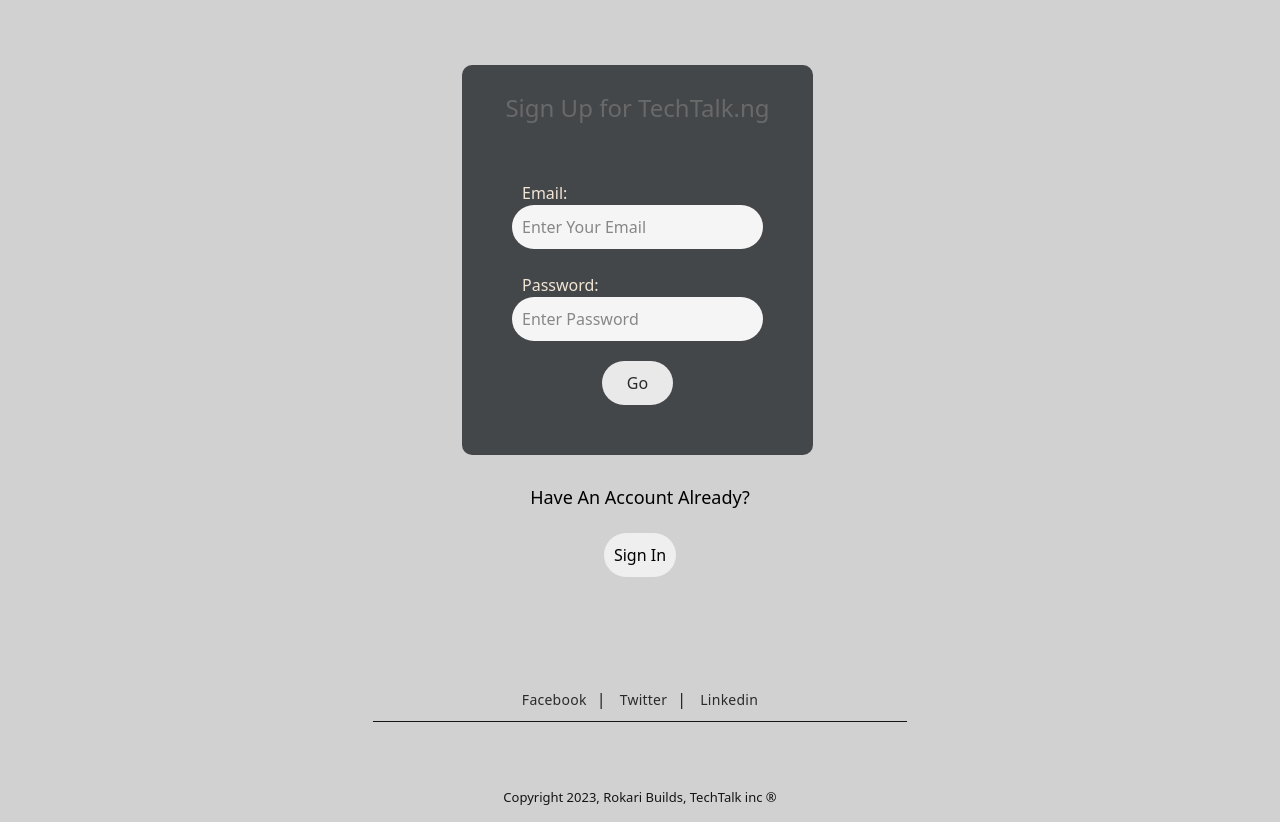
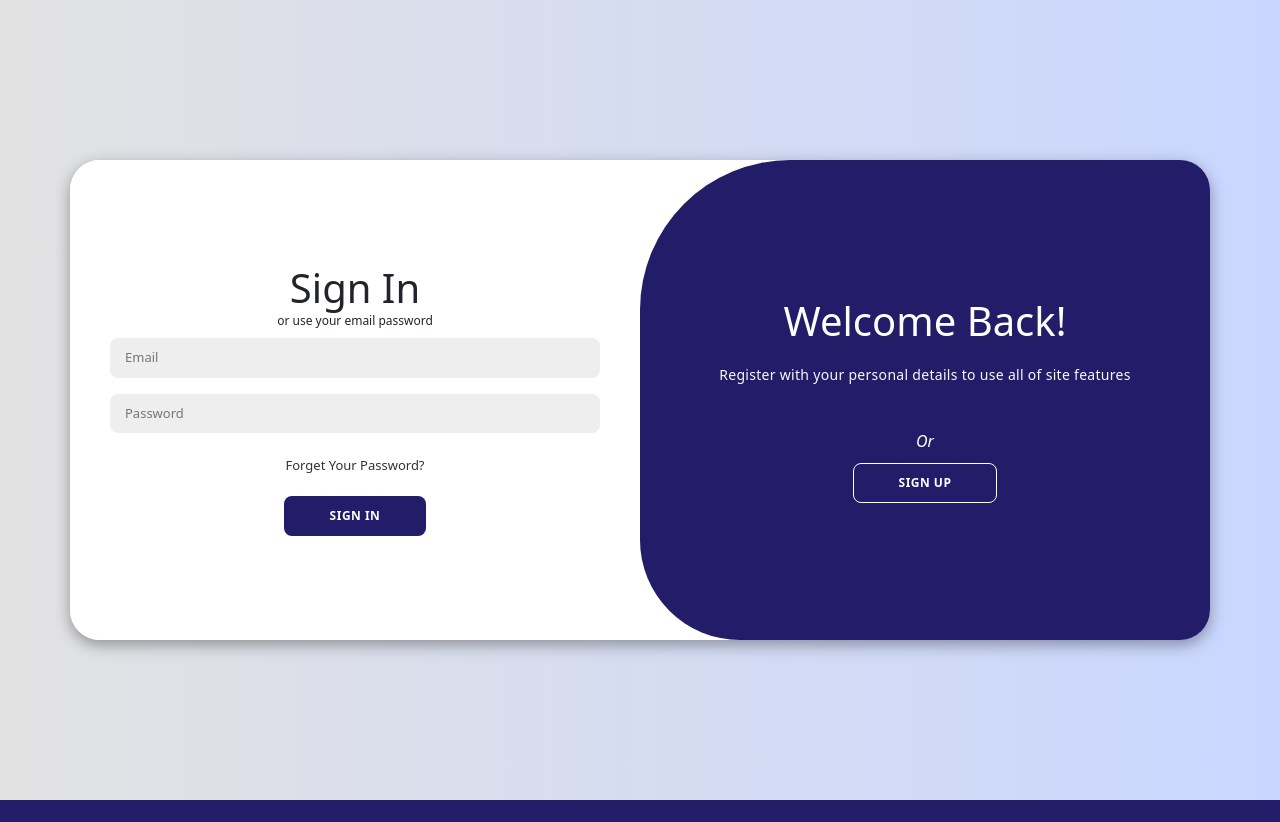
Before and after one commit to Rokari-19/BlogPost-website, a Flask app: page / in a window 1280 px wide. After the commit the page ends 800 px from the top, so only its background shows below. Run offline with Flask 3, Linux system fonts and the light colour scheme; some libraries are stand-ins or nearby versions.

Commit message:
aesthetic changes

```diff
--- a/app.py
+++ b/app.py
@@ -1,5 +1,6 @@
 from flask import Flask, render_template, url_for, request, jsonify
-
+from flask_login import LoginManager
+from flask_sqlalchemy import SQLAlchemy
 app = Flask(__name__)
 
 
@@ -101,15 +102,15 @@
 
 @app.route('/')
 def home():
-    return render_template('signup.html')
+    return render_template('signin.html')
 
 @app.route('/write')
 def welcome():
     return render_template('write.html', data=POSTS)
 
-@app.route('/signin')
-def signin():
-    return render_template('signin.html')
+# @app.route('/signin')
+# def signin():
+#     return render_template('signin.html')
 
 @app.route('/signup')
 def signup():
--- a/static/css/templatemo-stand-blog.css
+++ b/static/css/templatemo-stand-blog.css
@@ -167,7 +167,7 @@
 
 /* Header Style */
 header {
-	/* position: absolute; */
+	position: relative;
 	z-index: 99999;
 	width: 100%;
 	height: 100px;
--- a/templates/signin.html
+++ b/templates/signin.html
@@ -7,24 +7,43 @@
       rel="stylesheet"
       href="https://cdnjs.cloudflare.com/ajax/libs/font-awesome/6.4.2/css/all.min.css"
     />
-    <link rel="stylesheet" href="{{ url_for('static', filename = 'css/style2.css') }}" />
-    <title>Modern Login Page | AsmrProg</title>
+    <link
+      rel="stylesheet"
+      href="{{ url_for('static', filename = 'css/style2.css') }}"
+    />
+    <!-- Bootstrap core CSS -->
+    <link href="{{ url_for('static', filename='css/bootstrap.css') }}" rel="stylesheet">
+    <link rel="stylesheet" href="{{ url_for('static', filename='css/style.css') }}">
+
+
+    <!-- Additional CSS Files -->
+    <link rel="stylesheet" href="{{ url_for('static', filename='css/fontawesome.css') }}">
+    <link rel="stylesheet" href="{{ url_for('static', filename='css/templatemo-stand-blog.css') }}">
+    <link rel="stylesheet" href="{{ url_for('static', filename='css/owl.css') }}">
+<!--
+    <title>Sign in | TechTalk.Ng</title>
   </head>
 
   <body>
+    <!-- ***** Preloader Start ***** -->
+    <div id="preloader">
+      <div class="jumper">
+        <div></div>
+        <div></div>
+        <div></div>
+      </div>
+    </div>
+    <!-- ***** Preloader End ***** -->
+
     <div class="container" id="container">
       <div class="form-container sign-up">
         <form action="{{ url_for('blog') }}">
-          <h1>Create Account</h1>
+          <h1>Create An Account</h1>
           <div class="social-icons">
-            <a href="#" class="icon"
-              ><i class="fa-brands fa-google-plus-g"></i
-            ></a>
-            <a href="#" class="icon"><i class="fa-brands fa-facebook-f"></i></a>
-            <a href="#" class="icon"><i class="fa-brands fa-github"></i></a>
-            <a href="#" class="icon"
-              ><i class="fa-brands fa-linkedin-in"></i
-            ></a>
+            <!-- <a href="#" class="icon"><i class="fa-brands fa-google-plus-g"></i></a> -->
+            <!-- <a href="#" class="icon"><i class="fa-brands fa-facebook-f"></i></a> -->
+            <!-- <a href="#" class="icon"><i class="fa-brands fa-github"></i></a> -->
+            <!-- <a href="#" class="icon"><i class="fa-brands fa-linkedin-in"></i></a> -->
           </div>
           <span>or use your email for registeration</span>
           <input type="text" placeholder="Name" />
@@ -36,7 +55,7 @@
       <div class="form-container sign-in">
         <form action="{{url_for('index')}}">
           <h1>Sign In</h1>
-          <div class="social-icons">
+          <!-- <div class="social-icons">
             <a href="#" class="icon"
               ><i class="fa-brands fa-google-plus-g"></i
             ></a>
@@ -45,7 +64,7 @@
             <a href="#" class="icon"
               ><i class="fa-brands fa-linkedin-in"></i
             ></a>
-          </div>
+          </div> -->
           <span>or use your email password</span>
           <input type="email" placeholder="Email" />
           <input type="password" placeholder="Password" />
@@ -56,20 +75,33 @@
       <div class="toggle-container">
         <div class="toggle">
           <div class="toggle-panel toggle-left">
-            <h1>Welcome!</h1>
-            <p>Enter your personal details to use all of site features</p>
+            <h1>Lets Get Started!</h1>
+            <p class="lead text-light">Enter your personal details to use all of site features</p>
             <button class="hidden" id="login">Sign In</button>
           </div>
           <div class="toggle-panel toggle-right">
             <h1>Welcome Back!</h1>
-            <p>
+            <p class="lead text-light">
               Register with your personal details to use all of site features
             </p>
+            <br />
+            <em>Or</em>
             <button class="hidden" id="register">Sign Up</button>
           </div>
         </div>
       </div>
     </div>
+    <!-- Bootstrap core JavaScript -->
+    <script src="{{ url_for('static',filename='js/jquery.min.js') }}"></script>
+    <script src="{{ url_for('static',filename='js/bootstrap.bundle.min.js') }}"></script>
+
+    <!-- Additional Scripts -->
+    <!-- <script src="{{ url_for('static', filename='js/functions.js') }}"></script> -->
+    <script src="{{ url_for('static',filename='js/custom.js') }}"></script>
+    <script src="{{ url_for('static',filename='js/owl.js') }}"></script>
+    <script src="{{ url_for('static',filename='js/slick.js') }}"></script>
+    <script src="{{ url_for('static',filename='js/isotope.js') }}"></script>
+    <script src="{{ url_for('static',filename='js/accordions.js') }}"></script>
 
     <script src="{{ url_for('static', filename = 'js/script2.js') }}"></script>
   </body>
--- a/templates/signup.html
+++ /dev/null
@@ -1,69 +0,0 @@
-<!DOCTYPE html>
-<html lang="en">
-
-<head>
-    <meta charset="UTF-8">
-    <meta name="viewport" content="width=device-width, initial-scale=1.0">
-    <title>Web | Sign Up</title>
-    <link rel="stylesheet" href="{{ url_for('static', filename='css/style.css') }}">
-    <link rel="stylesheet" href="{{ url_for('static', filename='css/bootstrap.css') }}">
-    <link rel="stylesheet" href="{{ url_for('static', filename='css/fontawesome.css') }}">
-    <link rel="stylesheet" href="{{ url_for('static', filename='css/templatemo-stand-blog.css') }}">
-    <link rel="stylesheet" href="{{ url_for('static', filename='css/owl.css') }}">
-</head>
-
-<body class="body">
-    <div class="parent">
-        <div class="child">
-            <div class="header">
-                Sign Up for TechTalk.ng
-            </div>
-            <div class="formedit">
-                <form action="{{ url_for('index') }}" id="form-control" class="js-form">
-                    <div class="email-entry">
-                        <label class="e1" for="email">Email:</label>
-                        <!-- <span class="input-group-addon" id="basic-addon1">@</span> --><br>
-                        <input placeholder="Enter Your Email" class="e1Entry" type="email">
-                    </div>
-                    </br>
-                    <div class="pass-entry">
-                        <label for="password" class="e1">Password:</label><br>
-                        <input placeholder="Enter Password" class="e1Pass" type="password">
-                        <div class="btn-center"><button id="smb" type="submit" class="btn-smb">Go</button></div>
-
-                    </div>
-                    <script src="{{ url_for('static', filename='js/functions.js') }}"></script>
-                </form>
-            </div>
-        </div>
-    </div>
-    <div class="alternate">
-        <h3 class="header2">Have An Account Already?</h3>
-        <br>
-        <a href="{{ url_for('signin') }}"><input class="signinbtn" type="button" value="Sign In"></a>
-    </div>
-
-    <footer>
-        <div class="container">
-          <div class="row">
-            <div class="col-lg-12">
-              <ul class="social-icons">
-                <li><a href="#">Facebook</a></li>
-                <li><a href="#">Twitter</a></li>
-                <!-- <li><a href="#">Behance</a></li> -->
-                <li><a href="#">Linkedin</a></li>
-                <!-- <li><a href="#">Dribbble</a></li> -->
-              </ul>
-            </div>
-            <div class="col-lg-12">
-              <div class="copyright-text">
-                <p>Copyright 2023, <a href="">Rokari Builds</a>, TechTalk inc &#174;</p>
-              </div>
-            </div>
-          </div>
-        </div>
-      </footer>
-
-</body>
-
-</html>
```
Also changed, not shown: templates/write.html (+9 -0 lines).
